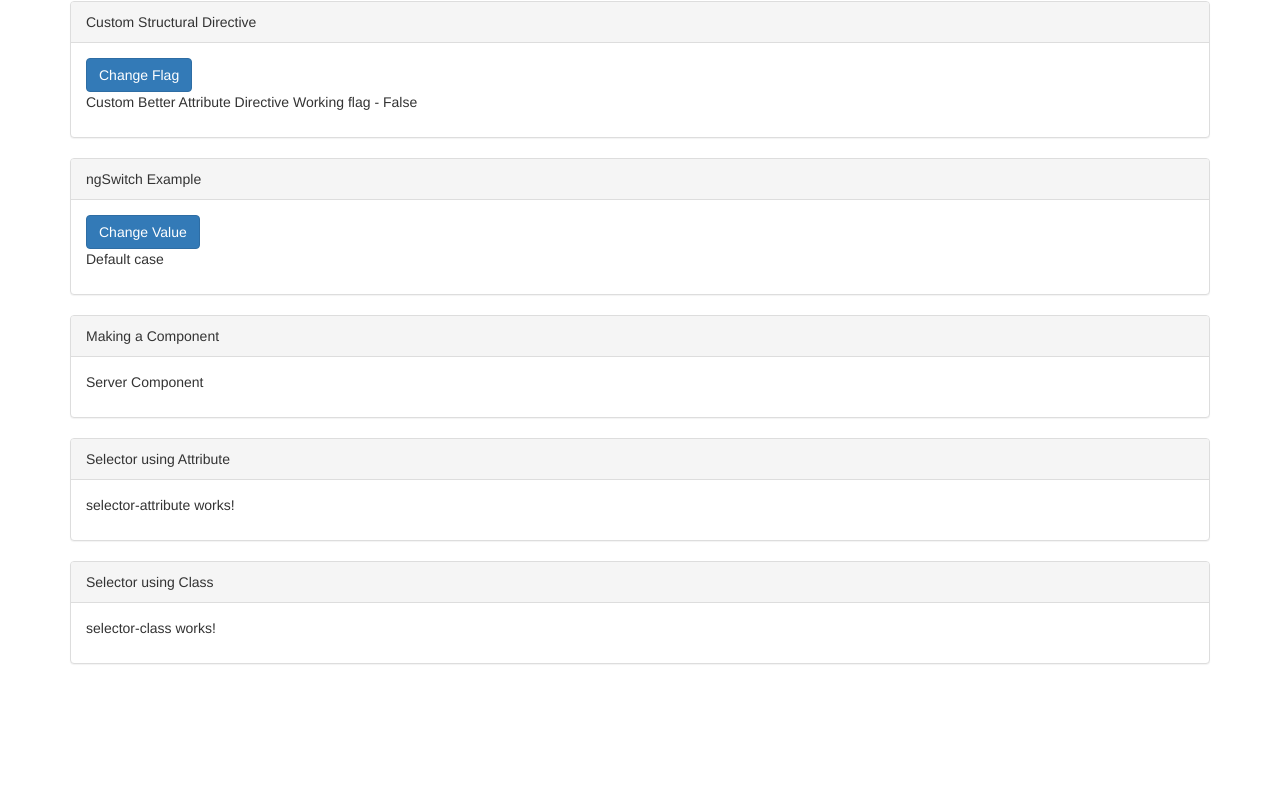
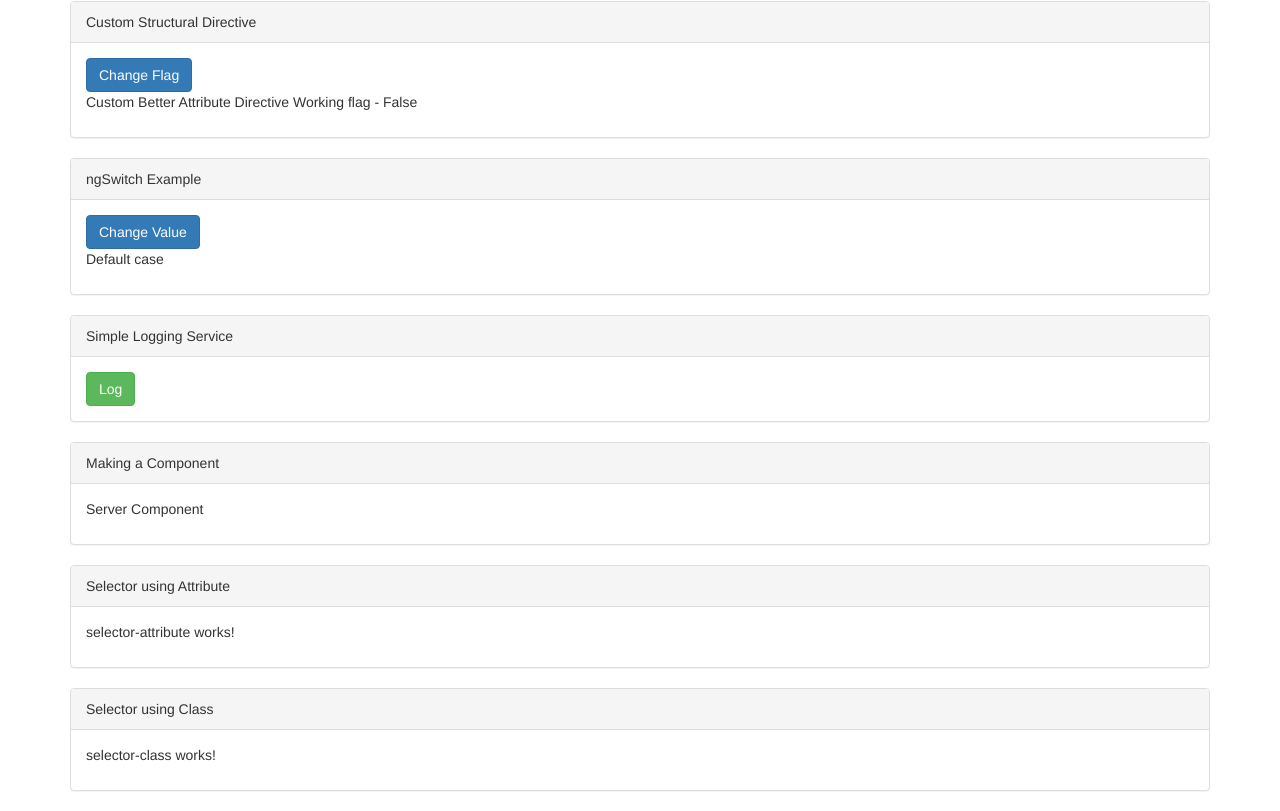
Before and after one commit to gyanesh94/Coding, an Angular app in the folder tutorials/Angular/basics/: page / in a window 1280 px wide. Shown: the part 1299-2110 px from the top of the page. Before the commit the page ends 1983 px from the top, so only its background shows below. Built offline with nearby package versions, Linux system fonts and the light colour scheme.

Commit message:
@angular_basic setting up services

```diff
--- /dev/null
+++ b/tutorials/Angular/basics/src/app/app-logging-service-example/app-logging-service-example.component.html
@@ -0,0 +1,7 @@
+<button
+  type="button"
+  (click)="buttonClicked()"
+  class="btn btn-success"
+>
+  Log
+</button>
--- /dev/null
+++ b/tutorials/Angular/basics/src/app/app-logging-service-example/app-logging-service-example.component.ts
@@ -0,0 +1,22 @@
+import { Component, OnInit } from '@angular/core';
+import { LoggingService } from '../services/logging.service';
+
+// Providers tells the angular which service the component require and it will get it for you
+@Component({
+  selector: 'app-logging-service-example',
+  templateUrl: './app-logging-service-example.component.html',
+  styleUrls: ['./app-logging-service-example.component.css'],
+  providers: [LoggingService]
+})
+export class AppLoggingServiceExampleComponent implements OnInit {
+
+  constructor(private loggingService: LoggingService) { }
+
+  ngOnInit() {
+  }
+
+  buttonClicked() {
+    this.loggingService.logToConsole('Button Clicked');
+  }
+
+}
--- a/tutorials/Angular/basics/src/app/app.component.html
+++ b/tutorials/Angular/basics/src/app/app.component.html
@@ -99,6 +99,15 @@
 
       <div class="panel panel-default">
         <div class="panel-heading">
+          Simple Logging Service
+        </div>
+        <div class="panel-body">
+          <app-logging-service-example></app-logging-service-example>
+        </div>
+      </div>
+
+      <div class="panel panel-default">
+        <div class="panel-heading">
           Making a Component
         </div>
         <div class="panel-body">
--- a/tutorials/Angular/basics/src/app/app.module.ts
+++ b/tutorials/Angular/basics/src/app/app.module.ts
@@ -14,6 +14,7 @@ import { BetterHighlightDirective } from './directives/better-highlight.directiv
 import { UnlessDirective } from './directives/unless.directive';
 import { CustomStructuralDirectiveExampleComponent } from './custom-structural-directive-example/custom-structural-directive-example.component';
 import { NgSwitchExampleComponent } from './ng-switch-example/ng-switch-example.component';
+import { AppLoggingServiceExampleComponent } from './app-logging-service-example/app-logging-service-example.component';
 
 @NgModule({
   declarations: [
@@ -27,7 +28,8 @@ import { NgSwitchExampleComponent } from './ng-switch-example/ng-switch-example.
     BetterHighlightDirective,
     UnlessDirective,
     CustomStructuralDirectiveExampleComponent,
-    NgSwitchExampleComponent
+    NgSwitchExampleComponent,
+    AppLoggingServiceExampleComponent
   ],
   imports: [
     BrowserModule,
--- /dev/null
+++ b/tutorials/Angular/basics/src/app/services/logging.service.ts
@@ -0,0 +1,5 @@
+export class LoggingService {
+    logToConsole(message: string) {
+        console.log('Logging service is working: ' + message);
+    }
+}
```
Also changed, not shown: tutorials/Angular/basics/src/app/app-logging-service-example/app-logging-service-example.component.css (added), 1 other file (tests, documents, lock files or other folders).
